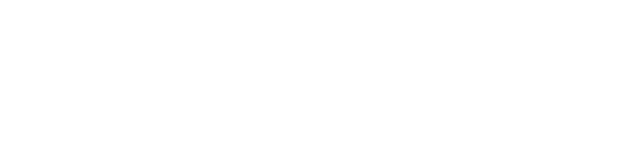
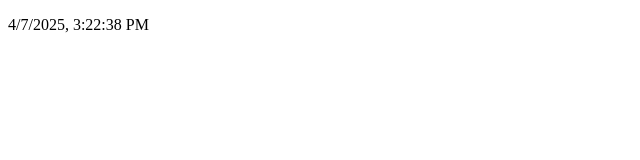
Before and after one commit to acciojob/clock-Ajaymanik, a website: page main.html in a window 1280 px wide. Shown: the whole page, without its empty margins (0-640 px from the left). Drawn offline with Linux system fonts and the light colour scheme.

Commit message:
created a submission

```diff
--- a/main.html
+++ b/main.html
@@ -7,8 +7,8 @@
 </head>
 
 <body>
-	<!-- the entire body must be written by student -->
-    <script type="text/javascript" src="./script.js">
+		<p id="timer"></p>
+	<script type="text/javascript" src="./script.js">
 </script>
 
 </body>
--- a/script.js
+++ b/script.js
@@ -1 +1,13 @@
-//your JS code here. If required.
+const timerElement = document.getElementById('timer');
+
+function updateTimer() {
+  const now = new Date();
+  const formattedTime = now.toLocaleString(); // shows date + time
+  timerElement.textContent = formattedTime;
+}
+
+// Update immediately on load
+updateTimer();
+
+// Update every second
+setInterval(updateTimer, 1000);
```
